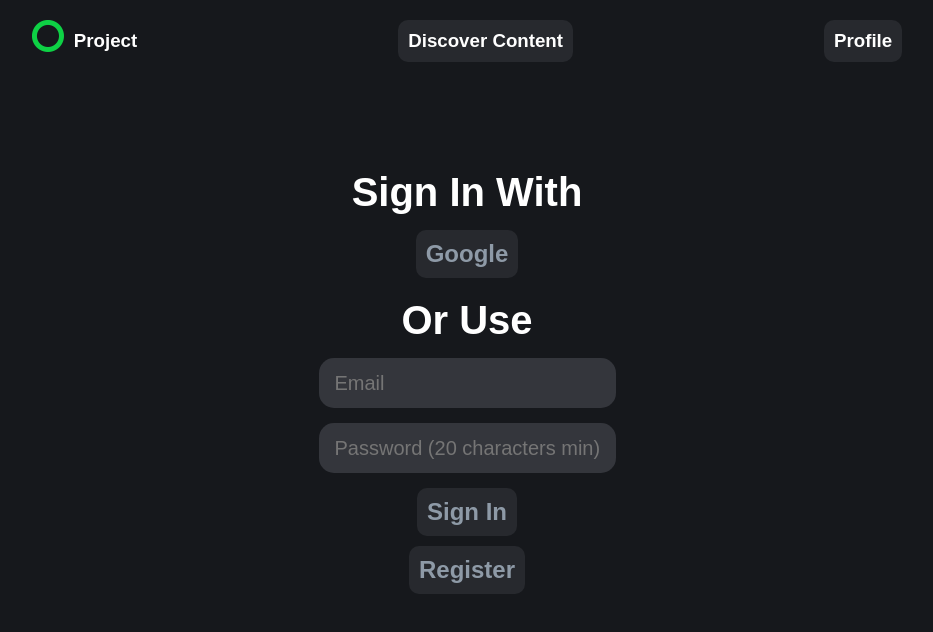
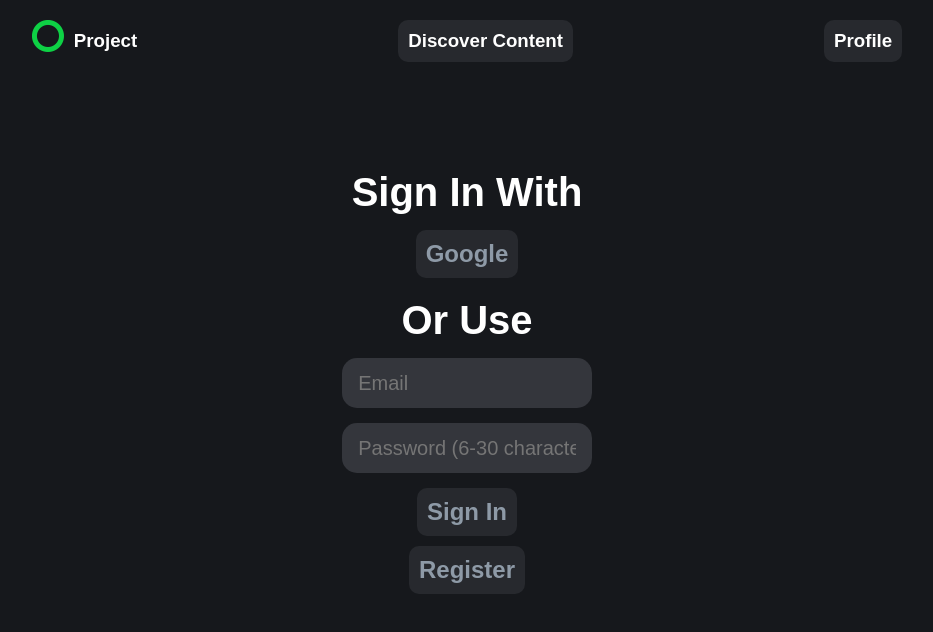
Before and after one commit to matteo-bu/SAWProject, a React (Vite) app: page / in a window 1280 px wide. Both pictures are taken after a click on the element "Profile". Shown: the top 632 px of the page, without its empty margins (173-1106 px from the left). Built offline with nearby package versions, Linux system fonts and the light colour scheme; no server answers.

Commit message:
creation dialog

```diff
--- a/src/components/profile.css
+++ b/src/components/profile.css
@@ -7,6 +7,7 @@
     height: 30px;
     font-size: 20px;
     margin-bottom: 15px;
+    width: 25%;
 }
 
 .emailpasswordwords {
@@ -27,6 +28,7 @@
     height: 40px;
     font-size: 18px;
     padding: 0px 10px;
+    width: 260px;
 }
 
 .overlaydialog {
--- a/src/components/profile.tsx
+++ b/src/components/profile.tsx
@@ -120,7 +120,7 @@ export function Profile(){
 
                       <h1 className="emailpasswordwords tc1">Or Use</h1>
                       <input type="text" className="emailpassword" placeholder="Email" value={email} onChange={(e) => setEmail(e.target.value)}/>
-                      <input type="password" className="emailpassword" placeholder="Password (20 characters min)" value={password} onChange={(e) => setPassword(e.target.value)}/>
+                      <input type="password" className="emailpassword" placeholder="Password (6-30 characters)" maxLength={30} value={password} onChange={(e) => setPassword(e.target.value)}/>
                       <h2 className="tc2 tt bc2 bc3h" onClick={login}>Sign In</h2>
                       <h2 className="tc2 tt bc2 bc3h" onClick={register} style={{ marginTop: "10px" }}>Register</h2>
                     </div>
```
